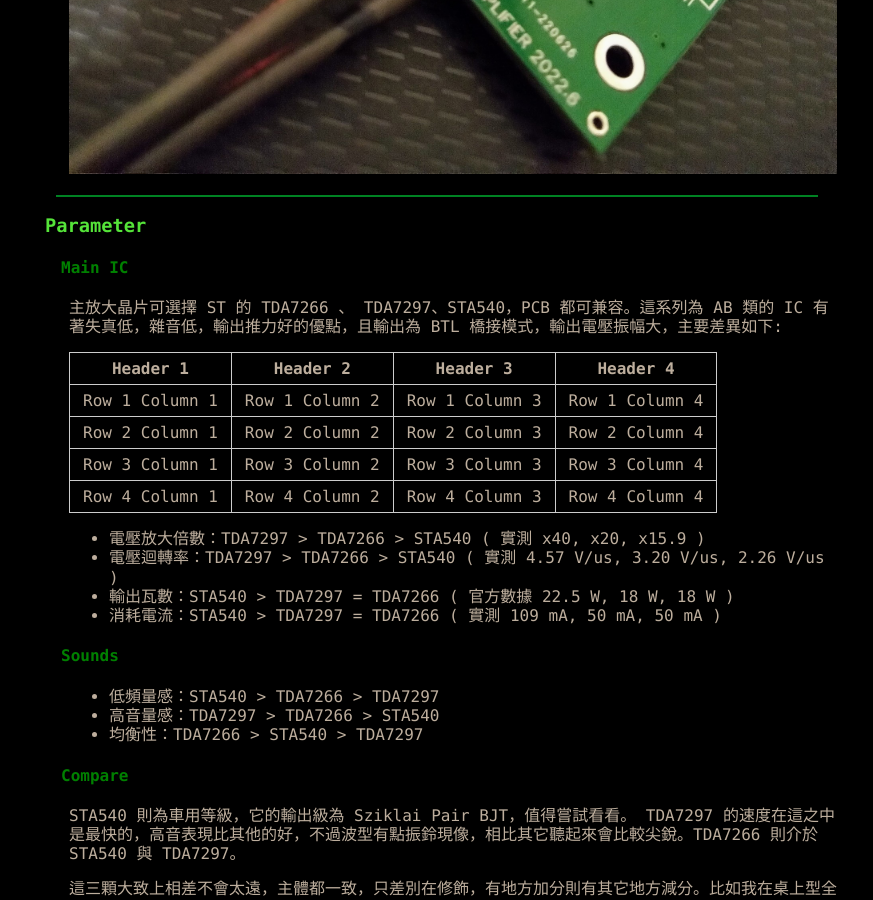
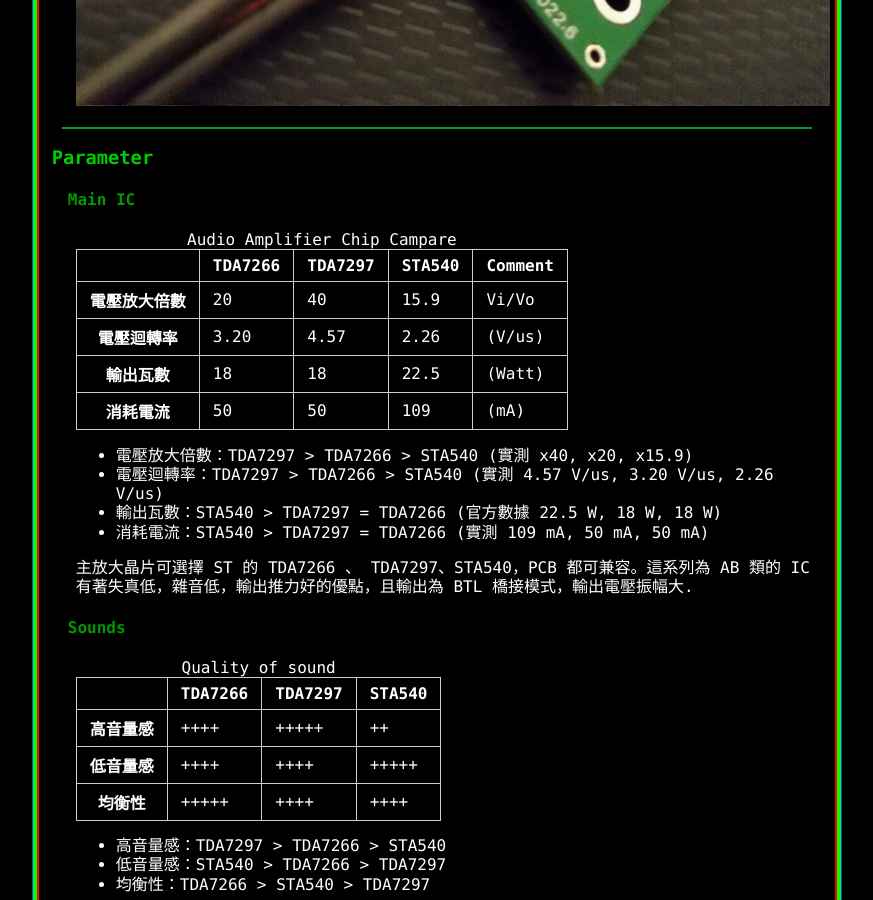
Before and after one commit to sibuting921/sibuting-website, a plain HTML site: page _project/sta540_dual_bridge_audio_power_amp/sta540_dual_bridge_audio_power_amp.html in a window 1280 px wide. Shown: the part 1900-2800 px from the top of the page, without its empty margins (203-1076 px from the left). Drawn offline with Linux system fonts and the light colour scheme.

Commit message:
add article block, change to object window style.

```diff
--- a/_project/sta540_dual_bridge_audio_power_amp/sta540_dual_bridge_audio_power_amp.html
+++ b/_project/sta540_dual_bridge_audio_power_amp/sta540_dual_bridge_audio_power_amp.html
@@ -19,6 +19,7 @@
         <a href="../../collection.html" title="Go to Collections page">💙Collections</a>
         <a href="../../about.html" title="Go to About page">🌞About</a>
     </nav>
+    <article>
     <h2>STA540 Dual Bridge Audio Power Amp</h2>
     <aside>A high quality power amplifier with small size.</aside>
     <h3>Description</h3>
@@ -27,7 +28,6 @@
     </p>
 
     <h4>Features</h4>
-    <p>benefit</p>
     <ol>
         <li>體積小</li>
         <li>發熱量小</li>
@@ -42,60 +42,98 @@
     <hr />
     <h3>Parameter</h3>
     <h4>Main IC</h4>
-    <p>主放大晶片可選擇 ST 的 TDA7266 、 TDA7297、STA540，PCB 都可兼容。這系列為 AB 類的 IC 有著失真低，雜音低，輸出推力好的優點，且輸出為 BTL 橋接模式，輸出電壓振幅大，主要差異如下:
-    </p>
     <table>
+    <caption>Audio Amplifier Chip Campare</caption>
         <thead>
             <tr>
-                <th>Header 1</th>
-                <th>Header 2</th>
-                <th>Header 3</th>
-                <th>Header 4</th>
+                <th></th>
+                <th>TDA7266</th>
+                <th>TDA7297</th>
+                <th>STA540</th>
+                <th>Comment</th>
             </tr>
         </thead>
         <tbody>
             <tr>
-                <td>Row 1 Column 1</td>
-                <td>Row 1 Column 2</td>
-                <td>Row 1 Column 3</td>
-                <td>Row 1 Column 4</td>
+                <th>電壓放大倍數</th>
+                <td>20</td>
+                <td>40</td>
+                <td>15.9</td>
+                <td>Vi/Vo</td>
             </tr>
             <tr>
-                <td>Row 2 Column 1</td>
-                <td>Row 2 Column 2</td>
-                <td>Row 2 Column 3</td>
-                <td>Row 2 Column 4</td>
+                <th>電壓迴轉率</th>
+                <td>3.20</td>
+                <td>4.57</td>
+                <td>2.26</td>
+                <td>(V/us)</td>
             </tr>
             <tr>
-                <td>Row 3 Column 1</td>
-                <td>Row 3 Column 2</td>
-                <td>Row 3 Column 3</td>
-                <td>Row 3 Column 4</td>
+                <th>輸出瓦數</th>
+                <td>18</td>
+                <td>18</td>
+                <td>22.5</td>
+                <td>(Watt)</td>
             </tr>
             <tr>
-                <td>Row 4 Column 1</td>
-                <td>Row 4 Column 2</td>
-                <td>Row 4 Column 3</td>
-                <td>Row 4 Column 4</td>
+                <th>消耗電流</th>
+                <td>50</td>
+                <td>50</td>
+                <td>109</td>
+                <td>(mA)</td>
             </tr>
         </tbody>
     </table>
     <ul>
-        <li>電壓放大倍數：TDA7297 > TDA7266 > STA540 ( 實測 x40, x20, x15.9 )</li>
-        <li>電壓迴轉率：TDA7297 > TDA7266 > STA540 ( 實測 4.57 V/us, 3.20 V/us, 2.26 V/us )</li>
-        <li>輸出瓦數：STA540 > TDA7297 = TDA7266 ( 官方數據 22.5 W, 18 W, 18 W )</li>
-        <li>消耗電流：STA540 > TDA7297 = TDA7266 ( 實測 109 mA, 50 mA, 50 mA )</li>
+        <li>電壓放大倍數：TDA7297 > TDA7266 > STA540 (實測 x40, x20, x15.9)</li>
+        <li>電壓迴轉率：TDA7297 > TDA7266 > STA540 (實測 4.57 V/us, 3.20 V/us, 2.26 V/us)</li>
+        <li>輸出瓦數：STA540 > TDA7297 = TDA7266 (官方數據 22.5 W, 18 W, 18 W)</li>
+        <li>消耗電流：STA540 > TDA7297 = TDA7266 (實測 109 mA, 50 mA, 50 mA)</li>
     </ul>
+    <p>主放大晶片可選擇 ST 的 TDA7266 、 TDA7297、STA540，PCB 都可兼容。這系列為 AB 類的 IC 有著失真低，雜音低，輸出推力好的優點，且輸出為 BTL 橋接模式，輸出電壓振幅大.
+    </p>
     <h4>Sounds</h4>
+        <table>
+    <caption>Quality of sound</caption>
+        <thead>
+            <tr>
+                <th></th>
+                <th>TDA7266</th>
+                <th>TDA7297</th>
+                <th>STA540</th>
+            </tr>
+        </thead>
+        <tbody>
+            <tr>
+                <th>高音量感</th>
+                <td>++++</td>
+                <td>+++++</td>
+                <td>++</td>
+            </tr>
+            <tr>
+                <th>低音量感</th>
+                <td>++++</td>
+                <td>++++</td>
+                <td>+++++</td>
+            </tr>
+                        <tr>
+                <th>均衡性</th>
+                <td>+++++</td>
+                <td>++++</td>
+                <td>++++</td>
+            </tr>
+            <tr>
+        </tbody>
+    </table>
     <ul>
-        <li>低頻量感：STA540 > TDA7266 > TDA7297</li>
         <li>高音量感：TDA7297 > TDA7266 > STA540</li>
+        <li>低音量感：STA540 > TDA7266 > TDA7297</li>
         <li>均衡性：TDA7266 > STA540 > TDA7297</li>
     </ul>
     <h4>Compare</h4>
     <p>STA540 則為車用等級，它的輸出級為 Sziklai Pair BJT，值得嘗試看看。 TDA7297 的速度在這之中是最快的，高音表現比其他的好，不過波型有點振鈴現像，相比其它聽起來會比較尖銳。TDA7266
         則介於 STA540 與 TDA7297。</p>
-    <p>這三顆大致上相差不會太遠，主體都一致，只差別在修飾，有地方加分則有其它地方減分。比如我在桌上型全音域喇叭 搭配 STA540 最剛好，有感染力;不過在立式三路分音大劇院喇叭卻是搭配 TDA7297 最動聽。
+    <p>這三顆大致上相差不會太遠，主體都一致，只差別在修飾，有地方加分則有其它地方減分。比如我在桌上型全音域喇叭 搭配 STA540 最有感染力;不過在立式三路分音大劇院喇叭卻是搭配 TDA7297 最動聽, TDA7266 迴轉率夠而且沒振鈴現象。
     </p>
 
     <hr />
@@ -111,8 +149,10 @@
         <li>訊號輸入端 高頻濾波，抗 Radio frequency 干擾</li>
         <li>電源輸入端 使用低阻抗大電容，並增加 Snubber Circuit</li>
         <li>電源輸入端 濾波電路 RRS 濾除雜訊與漣波</li>
+        <li>高品質 X7R MLCC (samsung)(murata)</li>
+        <li>高品質 貼片電阻</li>
     </ul>
-    <p>( RRS 最小工作時輸入輸出壓差只有 1.7 V. 量測筆電變壓器輸出為 19.3V, 經過 RRS 後為17.6V, 符合 IC 的 max Vcc Supply Range: 18V. ) </p>
+    <p>(RRS 最小工作時輸入輸出壓差只有 1.7 V. 量測筆電變壓器輸出為 19.3V, 經過 RRS 後為17.6V, 符合 IC 的 max Vcc Supply Range: 18V.) </p>
 
     <p><img alt="dual_bridge_amp_smd" src="./images/dual_bridge_amp_smd.jpg"></p>
 
@@ -163,19 +203,11 @@
     <p><img alt="pcb-back_2d" src="./images/pcb-back_2d.png"></p>
     <p>pcb-back 3d:</p>
     <p><img alt="pcb-back_3d" src="./images/pcb-back_3d.png"></p>
-    <hr />
-    <p>Inline Code : <code>alert('Hello World');</code> just it</p>
-    <code>Code 0101010101010101</code>
-    <p><code>p Code 0101010101010101</code></p>
-    <pre><code>pre Code 0101010101010101pre Code 0101010101010101
-    pre Code 0101010101010101pre Code 0101010101010101pre Code 0101010101010101
-    pre Code 0101010101010101pre Code 0101010101010101pre Code 0101010101010101
-    </code></pre>
-    <p>p 0101010101010101</p>
-    <pre>pre 0101010101010101</pre>
+
     <hr />
     <blockquote cite="https://www.vitsoe.com/us/about/good-design">"Good design is as little design as possible."<br>
         ~ Dieter Rams</blockquote>
+    </article>
     <footer>
         <p>(c) 2023 Denzuko Brain-Computer Interfaces Laboratory. All Rights Reserved.
     </footer>
--- a/style.css
+++ b/style.css
@@ -1,63 +1,102 @@
 body {
+    font-family: hack, consolas, menlo-regular, menlo, monaco, 'ubuntu mono', monospace;
+    color: #fff;
+    padding: 0em;
+    border: 2px solid #ff0000;
+    border-radius: 5px;
+    outline: 2px solid #00ff00;
+    box-shadow: 0 0 0 3px #3333ff;
     margin: auto;
-    padding: 1.5em;
-    color: #bdae9d;
+    margin-top: 20px;
+    margin-bottom: 20px;
     max-width: 800px;
-    background-color: black;
-    font-family: hack, consolas, menlo-regular, menlo, monaco, 'ubuntu mono', monospace;
+    background: #000;
+
+}
+
+header {
+    background: linear-gradient(#323232, #282828);
+    text-align: center;
+    padding: 0em;
+    border: 2px solid #ff0000;
+    outline: 2px solid #00ff00;
+    box-shadow: 0 0 0 3px #3333ff;
+    margin: 0;
 }
 
 header a {
-    color: #37A8ED;
-    font-size: 1.4em;
+    color: #cccccc;
+    text-align: center;
     font-weight: bolder;
     text-decoration: none;
 }
 
 nav {
-    margin-top: 0.6em;
-    border-bottom: 1px solid green;
+    background: #363636;
+    padding: 0em;
+    border: 2px solid #ff0000;
+    outline: 2px solid #00ff00;
+    box-shadow: 0 0 0 3px #3333ff;
+    margin: 0;
 }
 
+article {
+    background: #000000;
+    padding: 1.5em;
+    border: 2px solid #ff0000;
+    outline: 2px solid #00ff00;
+    box-shadow: 0 0 0 3px #3333ff;
+    margin: 0;
+    padding: 0.3rem;    margin: 0;
+
+}
 hr {
     width: 95%;
-    border: 1px solid #008223;
+    border: 1px solid #009933;
     margin: auto;
 }
 
 h1,
 h2 {
-    color: #eb939a;
+    color: #cc66cc;
 }
 
 h3 {
-    color: #55e439;
+    color: #00cc00;
     margin-left: 8px;
 }
 
 h4 {
-    color: green;
+    color: #009900;
     margin-left: 24px;
 }
 
-p a:link, li a:link {
-    color: #3333ff;
+a:hover {
+    color: #ffffff;
 }
 
-p a:visited, li a:visited {
-    color: #7d26d9;
+p a:link,
+li a:link {
+    color: #6666ff;
 }
-a:hover {
-    color: #cccccc;
+
+p a:visited,
+li a:visited {
+    color: #7f00ff;
 }
 
 nav a {
     display: inline-block;
-    color: #e5c138;
+    color: #cccc33;
     font-size: 100%;
     text-decoration: none;
     padding-bottom: 0.6em;
     margin: 0.1em;
+}
+
+nav a:hover {
+    color: #ffff33;
+    background: #666666;
 }
 
 table {
@@ -113,10 +152,16 @@ blockquote {
 footer {
     font-size: 0.9em;
     text-align: center;
+    background: #282828;
+    padding: 0em;
+    border: 2px solid #ff0000;
+    outline: 2px solid #00ff00;
+    box-shadow: 0 0 0 3px #3333ff;
+    margin: 0;
     padding: 0.4em;
     border-top: 1px solid green;
     border-bottom: 1px solid green;
-    margin: 0.4em;
+
 }
 
 img {
```
Also changed, not shown: _project/choose_bypass-capacitor/choose_bypass-capacitor.html (+2 -1 lines), about.html (+2 -1 lines), collection.html (+13 -0 lines), index.html (+10 -6 lines), journal.html (+8 -4 lines), project.html (+2 -1 lines).
